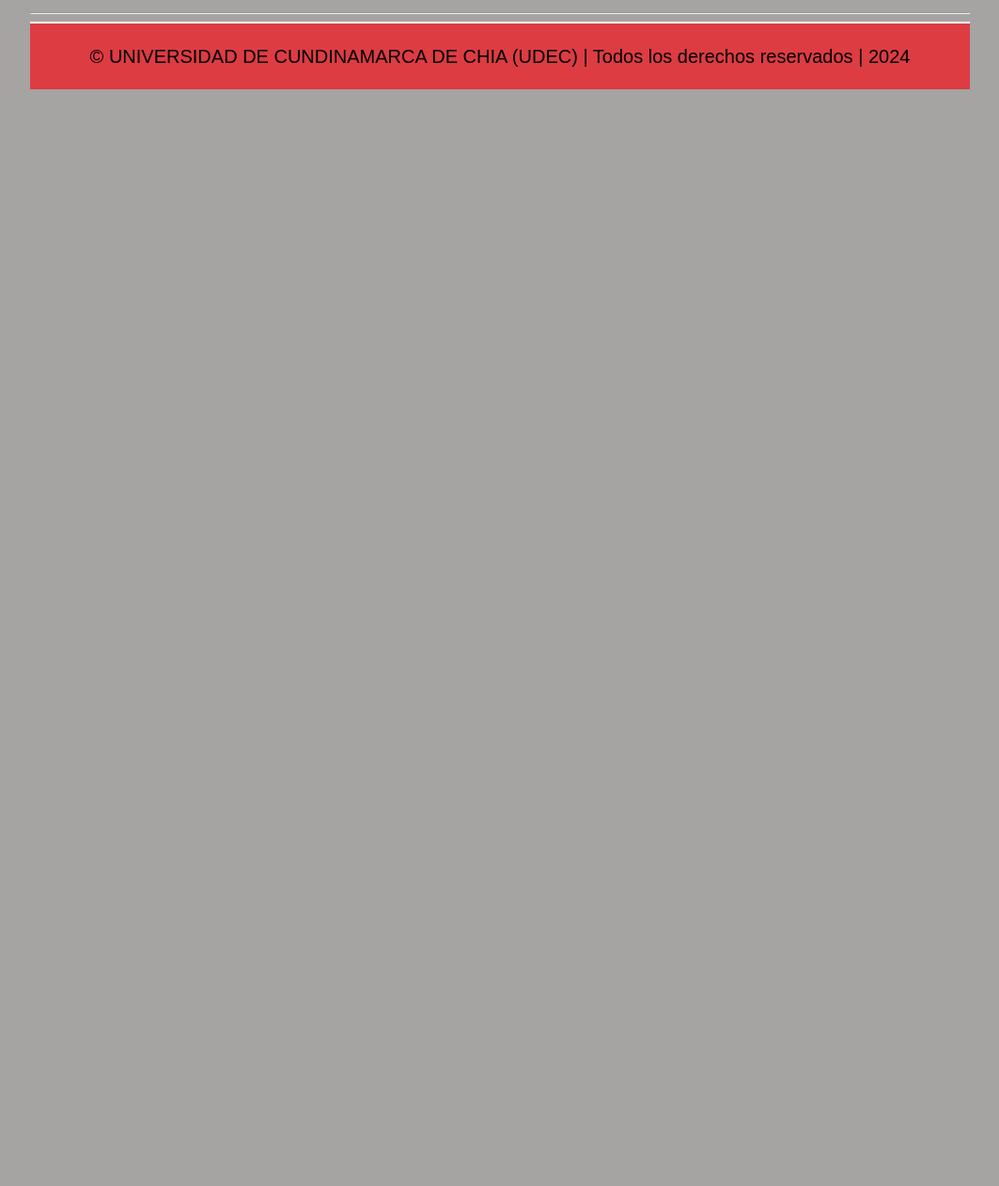
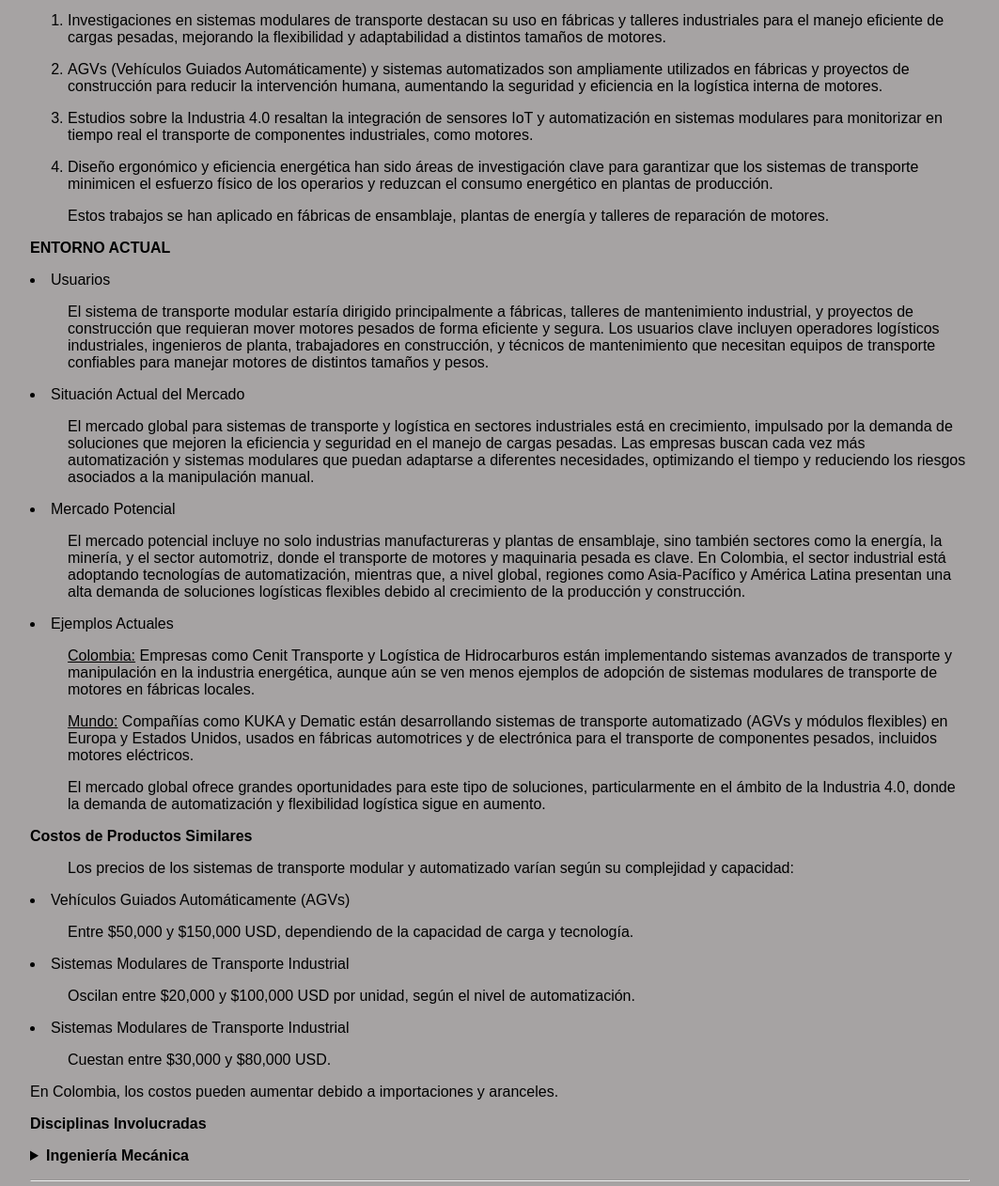
Before and after one commit to Danielvirguez/Proyecto_y_terminos, a plain HTML site: page index.html in a window 1280 px wide. Shown: the part 1525-2787 px from the top of the page at 94% size, without its empty margins (108-1171 px from the left). Before the commit the page ends 2348 px from the top, so only its background shows below. Drawn offline with Linux system fonts and the light colour scheme.

Commit message:
Add files via upload

```diff
--- a/index.html
+++ b/index.html
@@ -180,7 +180,50 @@
 
           <p><b>TRABAJOS PREVIOS, INVESTIGACIONES Y DONDE ES MAS UTILIZADO</b></p>
           <ol>
+            <li><p>Investigaciones en sistemas modulares de transporte destacan su uso en fábricas y talleres industriales para el manejo eficiente de cargas pesadas, mejorando la flexibilidad y adaptabilidad a distintos tamaños de motores.</p></li>
+            <li><p>AGVs (Vehículos Guiados Automáticamente) y sistemas automatizados son ampliamente utilizados en fábricas y proyectos de construcción para reducir la intervención humana, aumentando la seguridad y eficiencia en la logística interna de motores.</p></li>
+            <li><p>Estudios sobre la Industria 4.0 resaltan la integración de sensores IoT y automatización en sistemas modulares para monitorizar en tiempo real el transporte de componentes industriales, como motores.</p></li>
+            <li><p>Diseño ergonómico y eficiencia energética han sido áreas de investigación clave para garantizar que los sistemas de transporte minimicen el esfuerzo físico de los operarios y reduzcan el consumo energético en plantas de producción.</p></li>
         </ol>
+        <dl>
+          <dd><p>Estos trabajos se han aplicado en fábricas de ensamblaje, plantas de energía y talleres de reparación de motores.</p></dd>
+        </dl>
+        <dl>
+        <p><b>ENTORNO ACTUAL</b></p>
+          <p><li>Usuarios</li></p>
+          <dd><p>El sistema de transporte modular estaría dirigido principalmente a fábricas, talleres de mantenimiento industrial, y proyectos de construcción que requieran mover motores pesados de forma eficiente y segura. Los usuarios clave incluyen operadores logísticos industriales, ingenieros de planta, trabajadores en construcción, y técnicos de mantenimiento que necesitan equipos de transporte confiables para manejar motores de distintos tamaños y pesos.</p></dd>
+          <p><li>Situación Actual del Mercado</li></p>
+          <dd><p>El mercado global para sistemas de transporte y logística en sectores industriales está en crecimiento, impulsado por la demanda de soluciones que mejoren la eficiencia y seguridad en el manejo de cargas pesadas. Las empresas buscan cada vez más automatización y sistemas modulares que puedan adaptarse a diferentes necesidades, optimizando el tiempo y reduciendo los riesgos asociados a la manipulación manual.</p></dd>
+          <p><li>Mercado Potencial</li></p>
+          <dd><p>El mercado potencial incluye no solo industrias manufactureras y plantas de ensamblaje, sino también sectores como la energía, la minería, y el sector automotriz, donde el transporte de motores y maquinaria pesada es clave. En Colombia, el sector industrial está adoptando tecnologías de automatización, mientras que, a nivel global, regiones como Asia-Pacífico y América Latina presentan una alta demanda de soluciones logísticas flexibles debido al crecimiento de la producción y construcción.</p></dd>
+          <p><li>Ejemplos Actuales</li></p>
+          <dd><p><u>Colombia:</u> Empresas como Cenit Transporte y Logística de Hidrocarburos están implementando sistemas avanzados de transporte y manipulación en la industria energética, aunque aún se ven menos ejemplos de adopción de sistemas modulares de transporte de motores en fábricas locales.</p></dd>
+          <dd><p><u>Mundo:</u> Compañías como KUKA y Dematic están desarrollando sistemas de transporte automatizado (AGVs y módulos flexibles) en Europa y Estados Unidos, usados en fábricas automotrices y de electrónica para el transporte de componentes pesados, incluidos motores eléctricos.</p></dd>
+          <dd><p>El mercado global ofrece grandes oportunidades para este tipo de soluciones, particularmente en el ámbito de la Industria 4.0, donde la demanda de automatización y flexibilidad logística sigue en aumento.</p></dd>
+
+          <p><b>Costos de Productos Similares</b></p>
+          <dd><p>Los precios de los sistemas de transporte modular y automatizado varían según su complejidad y capacidad: </p></dd>
+
+          <p><li>Vehículos Guiados Automáticamente (AGVs)</li></p>
+          <dd><p>Entre $50,000 y $150,000 USD, dependiendo de la capacidad de carga y tecnología.</p></dd>
+
+          <p><li>Sistemas Modulares de Transporte Industrial</li></p>
+          <dd><p>Oscilan entre $20,000 y $100,000 USD por unidad, según el nivel de automatización.</p></dd>
+
+          <p><li>Sistemas Modulares de Transporte Industrial</li></p>
+          <dd><p>Cuestan entre $30,000 y $80,000 USD. </p></dd>
+          <p>En Colombia, los costos pueden aumentar debido a importaciones y aranceles.</p>
+
+          <p><b>Disciplinas Involucradas</b></p>
+          <details>
+            <summary>
+              <b>Ingeniería Mecánica</b>
+            </summary>
+            <summary>
+              <p><dd>Diseña y construye el sistema modular, garantizando su capacidad para transportar motores de distintos tamaños.</dd></p>
+
+            </summary>
+          </details>
      </section>
      <hr>
 </main>
```
Also changed, not shown: glosario_fundamentos_ingenieria.html (+3 -4 lines), glosario_pensamiento_algoritmico.html (+1 -1 lines), glosario_pensamiento_sistemico.html (+3 -3 lines).
